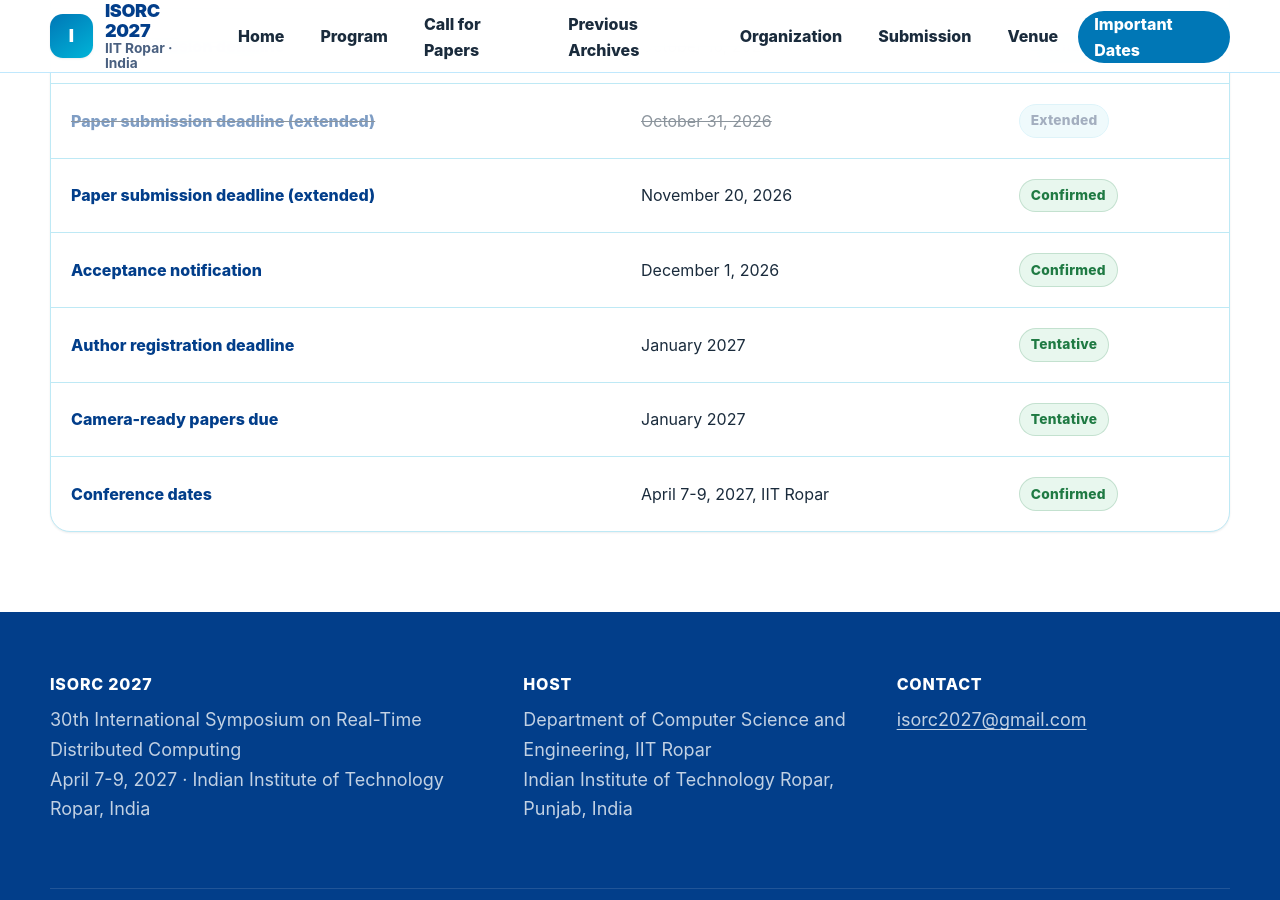
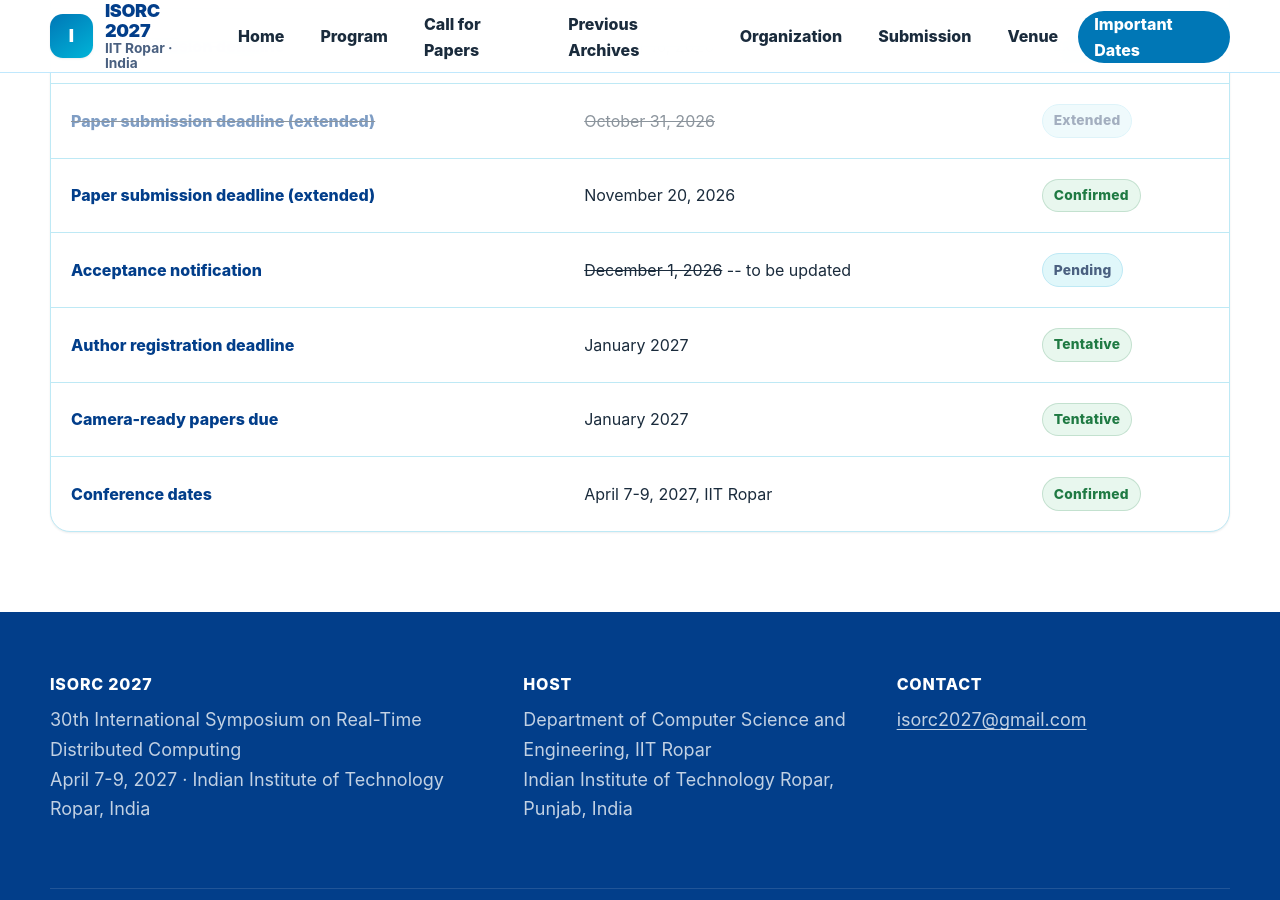
Before and after one commit to isorc2027/isorc2027.github.io, a Jekyll site: the page built from important-dates.md, in a window 1280 px wide and 900 px high, scrolled down 876 px. Built offline with Jekyll 4.4.1, drawn with Linux system fonts in a browser that asks for light colours.

Commit message:
Update acceptance notification date status
Co-authored-by: Copilot <223556219+Copilot@users.noreply.github.com>

```diff
--- a/_data/dates.yml
+++ b/_data/dates.yml
@@ -12,8 +12,9 @@ milestones:
     date: "November 20, 2026"
     status: "confirmed"
   - label: "Acceptance notification"
-    date: "December 1, 2026"
-    status: "confirmed"
+    previous_date: "December 1, 2026"
+    date: "to be updated"
+    status: "pending"
   - label: "Author registration deadline"
     date: "January 2027"
     status: "tentative"
--- a/important-dates.md
+++ b/important-dates.md
@@ -36,7 +36,7 @@ permalink: /important-dates/
           {% for item in site.data.dates.milestones %}
           <tr{% if item.status == "extended" %} style="text-decoration:line-through;opacity:0.5;"{% endif %}>
             <th scope="row">{{ item.label }}</th>
-            <td>{{ item.date }}</td>
+            <td>{% if item.previous_date %}<del>{{ item.previous_date }}</del> -- {% endif %}{{ item.date }}</td>
             <td>
               {% if item.status == "confirmed" %}
                 <span class="status-pill">Confirmed</span>
```
Also changed, not shown: 1 other file.
